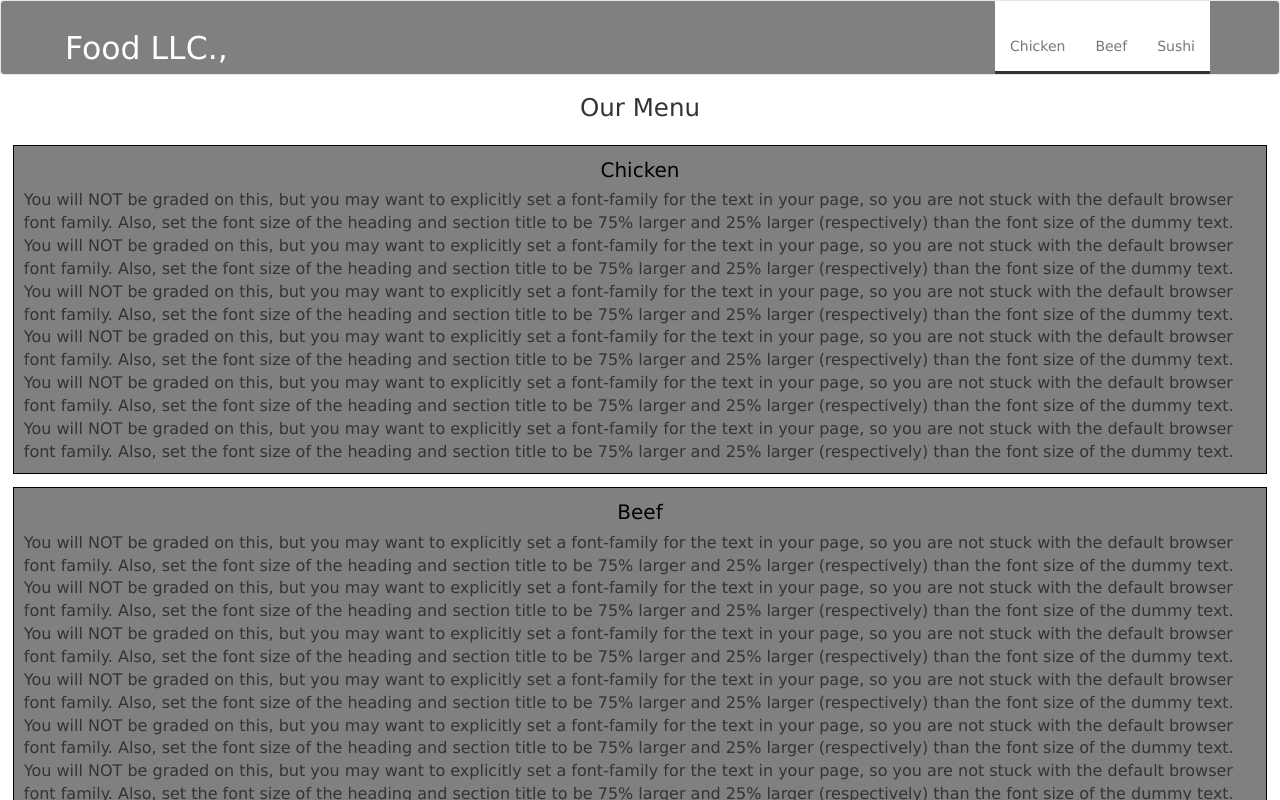
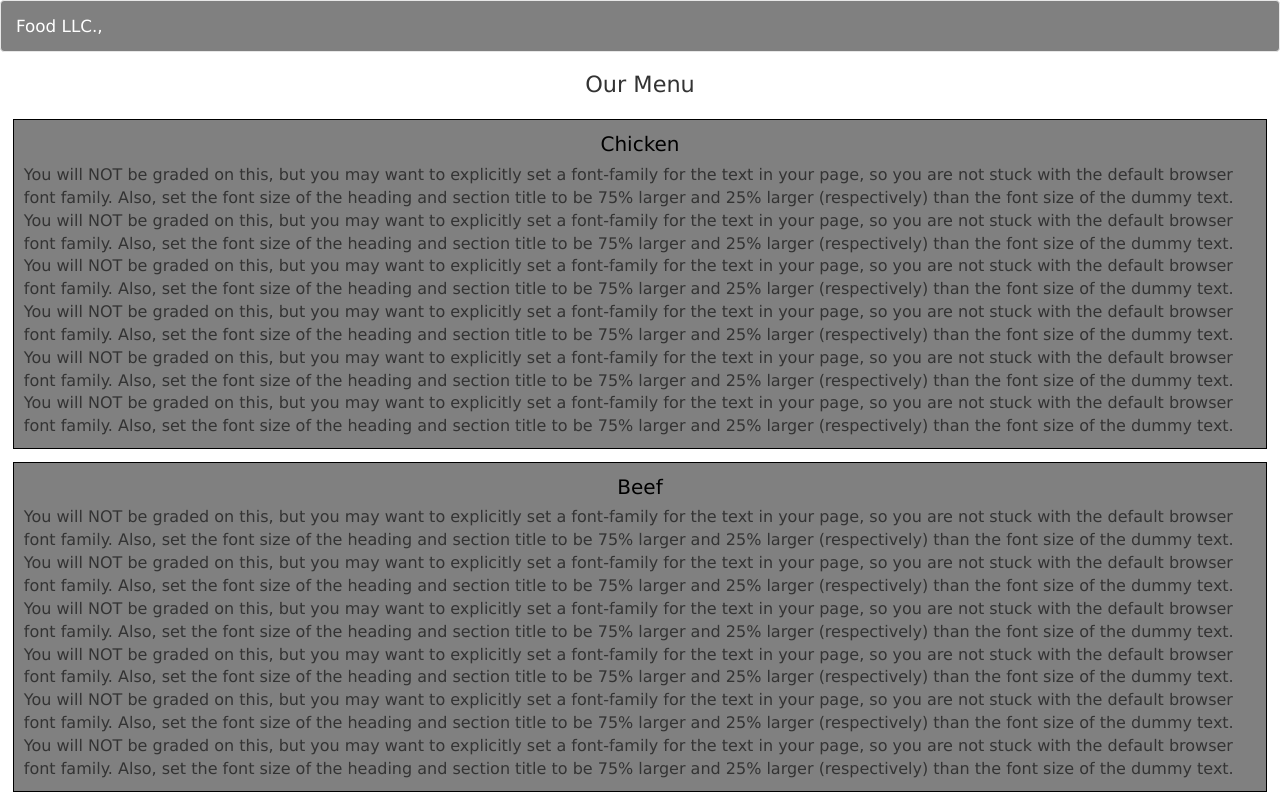
Before and after one commit to ramgovin/coursera-test, a plain HTML site: page mod3_solution/index.html in a window 1280 px wide. Shown: the top 800 px of the page. Drawn offline with Linux system fonts and the light colour scheme.

Commit message:
Fixed header bug

```diff
--- a/mod3_solution/css/styles.css
+++ b/mod3_solution/css/styles.css
@@ -17,18 +17,20 @@ body {
 
 h1 {
 	text-align: center;
-	font-size: 1.75em;
+	font-size: 1.6em;
 }
 
-.logo {
-	text-align: center;
-	font-size: 1.75em;
-	color: white;
+.navbar-default .navbar-nav>.active>a{
+  background-color: #f6b319;
+  border-radius: 0;
+  border: 0;
 }
 
-.navbar-mybrand {
-	padding: 10px;
+.navbar-default .navbar-brand {
+    color: white;
+	font-size: 1.2em;
 }
+
 
 ul > li {
 	background-color: white;
--- a/mod3_solution/index.html
+++ b/mod3_solution/index.html
@@ -18,16 +18,9 @@
     <link rel="stylesheet" href="css/styles.css">
 
       <nav id="header-nav" class="navbar navbar-default">
-      <div class="container">
+      <div class="container-fluid">
         <div class="navbar-header">
-          <a href="index.html" class="pull-left visible-md visible-lg">
-            <div id="logo-img" alt="Food LLC"></div>
-          </a>
-
-          <div class="navbar-brand navbar-mybrand">
-            <a href="index.html"><h1 class="logo">Food LLC.,</h1></a>
-          </div>
-
+          <a class="navbar-brand" href="#">Food LLC.,</a>
           <button type="button" class="navbar-toggle collapsed" data-toggle="collapse" data-target="#collapsable-nav" aria-expanded="false">
             <span class="sr-only">Toggle navigation</span>
             <span class="icon-bar"></span>
@@ -36,17 +29,17 @@
           </button>
         </div>
 
-        <div id="collapsable-nav" class="collapse navbar-collapse hidden-md hidden-lg">
+        <div id="collapsable-nav" class="collapse navbar-collapse">
            <ul id="nav-list" class="nav navbar-nav navbar-right">
-            <li class="text-center">
+            <li class="text-center visible-xs">
               <a href="#">
-                <span class="text-center"></span><br class="hidden-xs">Chicken</a>
+                <span class="text-center"></span><br class="visible-xs">Chicken</a>
             </li>
-            <li class="text-center">
+            <li class="text-center visible-xs">
               <a href="#">
-                <span class="text-center"></span><br class="hidden-xs">Beef</a>
+                <span class="text-center"></span><br class="visible-xs">Beef</a>
             </li>
-            <li class="text-center">
+            <li class="text-center visible-xs">
               <a href="#">
                 <span class="text-center"></span><br class="hidden-xs">Sushi</a>
             </li>
```
